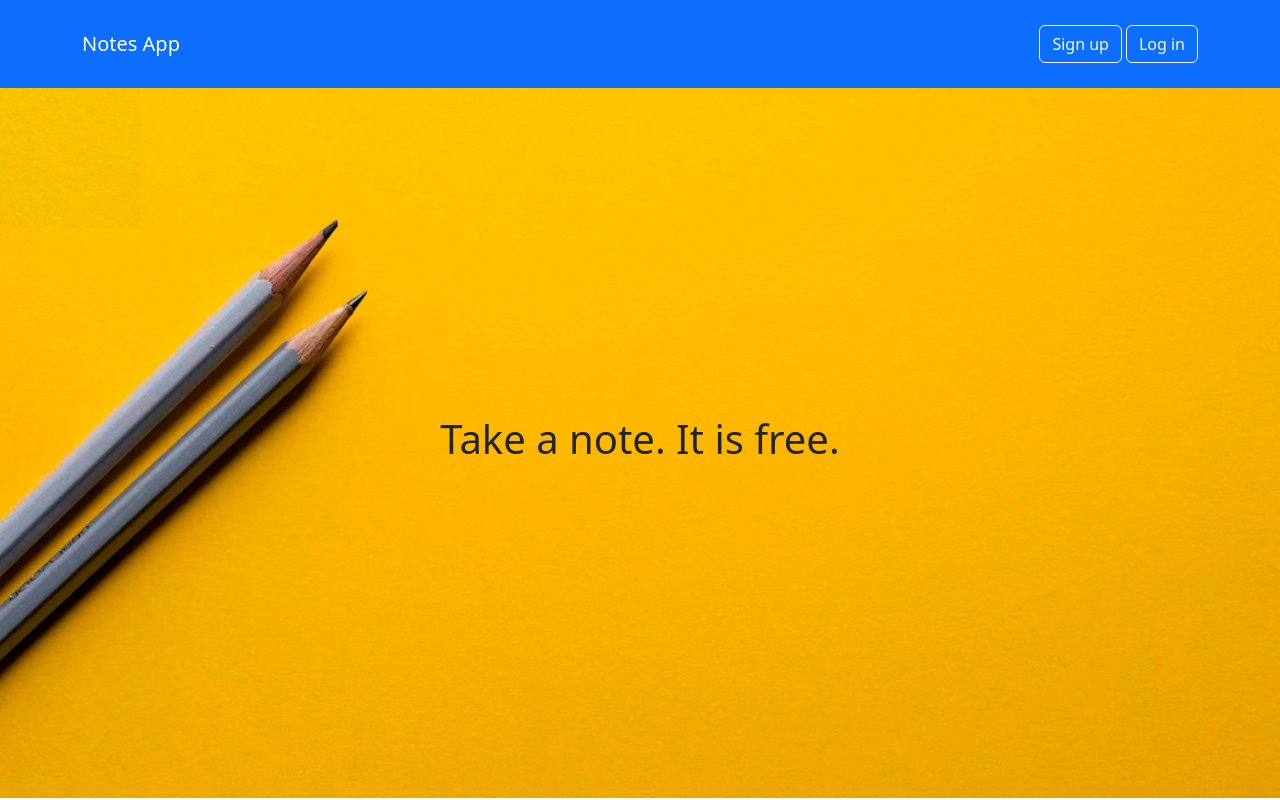
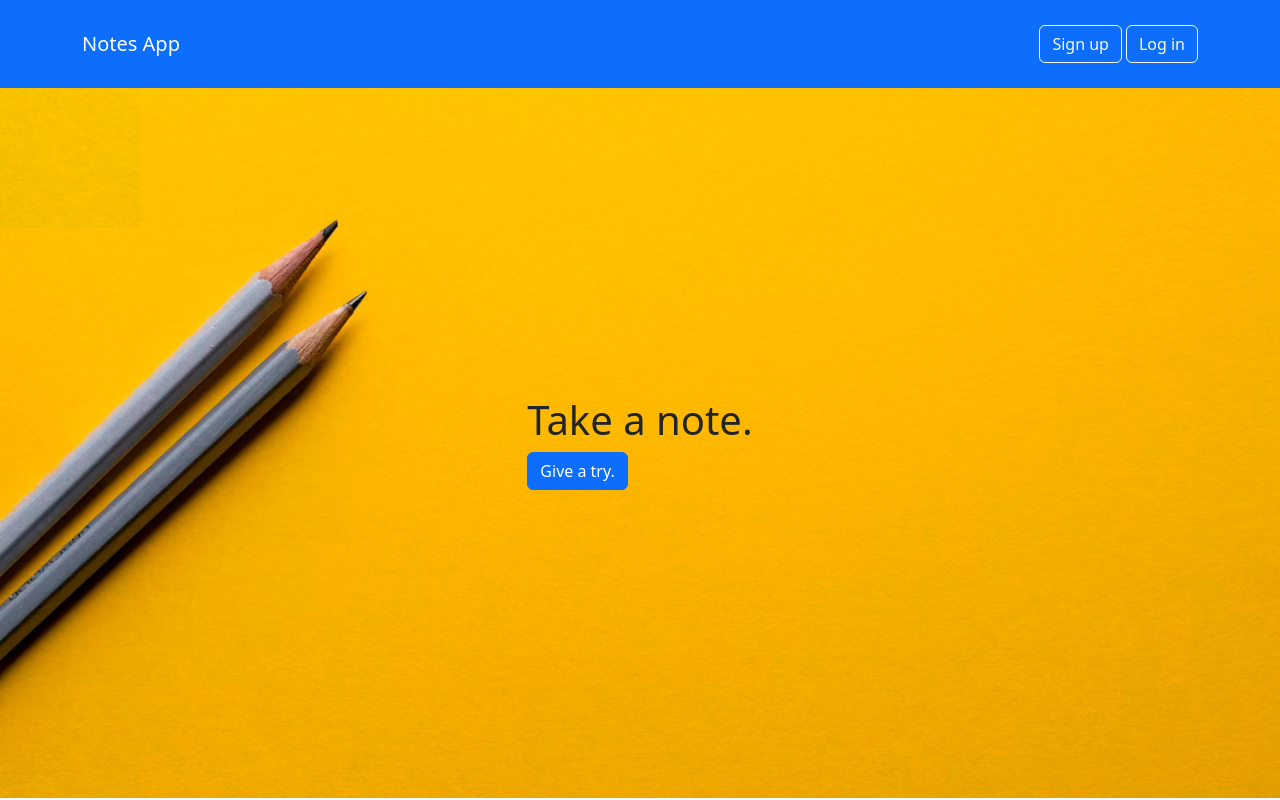
Before and after one commit to sollark/Note-app, a React (Vite) app in the folder client/: page / in a window 1280 px wide. Built offline with nearby package versions, Linux system fonts and the light colour scheme; a web font is replaced by a local one.

Commit message:
added guest account

```diff
--- a/client/src/App.tsx
+++ b/client/src/App.tsx
@@ -20,6 +20,17 @@ function App() {
     loadUser()
   }, [])
 
+  async function onTry() {
+    const guestUserCredentials = { username: 'guest', password: 'guest' }
+
+    try {
+      const guest = await userService.login(guestUserCredentials)
+      if (guest) setUser(guest)
+    } catch (error) {
+      console.log(error)
+    }
+  }
+
   return (
     <>
       <NavBar
@@ -29,7 +40,7 @@ function App() {
         onLogout={() => setUser(null)}
       />
 
-      {user ? <NotePage /> : <WelcomePage />}
+      {user ? <NotePage /> : <WelcomePage onTry={onTry} />}
 
       {showSignUpDialog && (
         <SignUpDialog
--- a/client/src/pages/WelcomePage.tsx
+++ b/client/src/pages/WelcomePage.tsx
@@ -1,15 +1,26 @@
+import { Button } from 'react-bootstrap'
+
 const backgroundImage = {
   backgroundImage: 'url(src/assets/bg.jpg)',
   backgroundSize: 'cover',
   height: 'calc(100vh - 90px)',
 }
 
-export default function WelcomePage() {
+interface WelcomePageProps {
+  onTry: () => void
+}
+
+export default function WelcomePage({ onTry }: WelcomePageProps) {
   return (
     <div
       className='bg-image d-flex align-items-center justify-content-center'
       style={backgroundImage}>
-      <h1>Take a note. It is free.</h1>
+      <article className='content'>
+        <h1>Take a note. </h1>
+        <Button variant='primary' onClick={onTry}>
+          Give a try.
+        </Button>
+      </article>
     </div>
   )
 }
```
